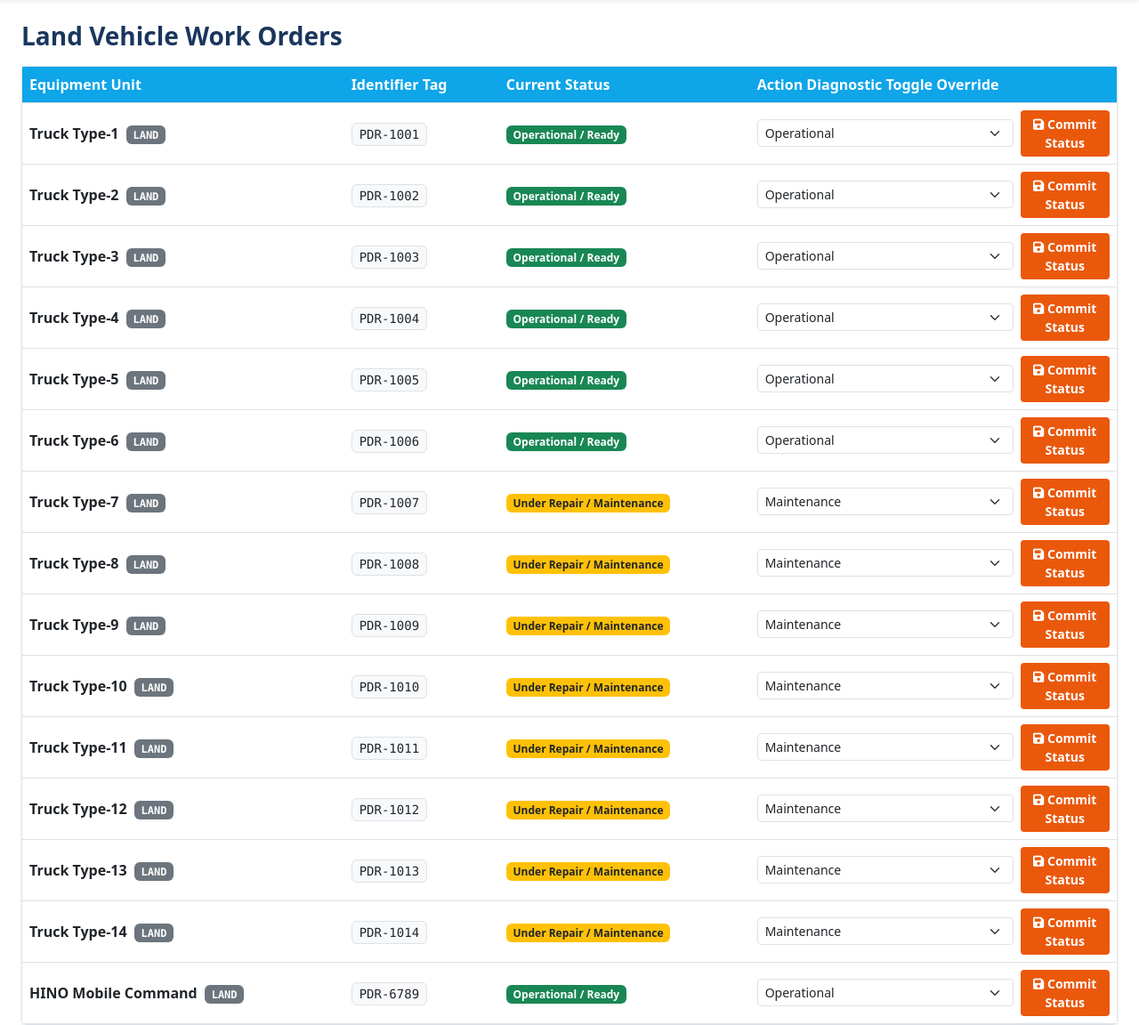
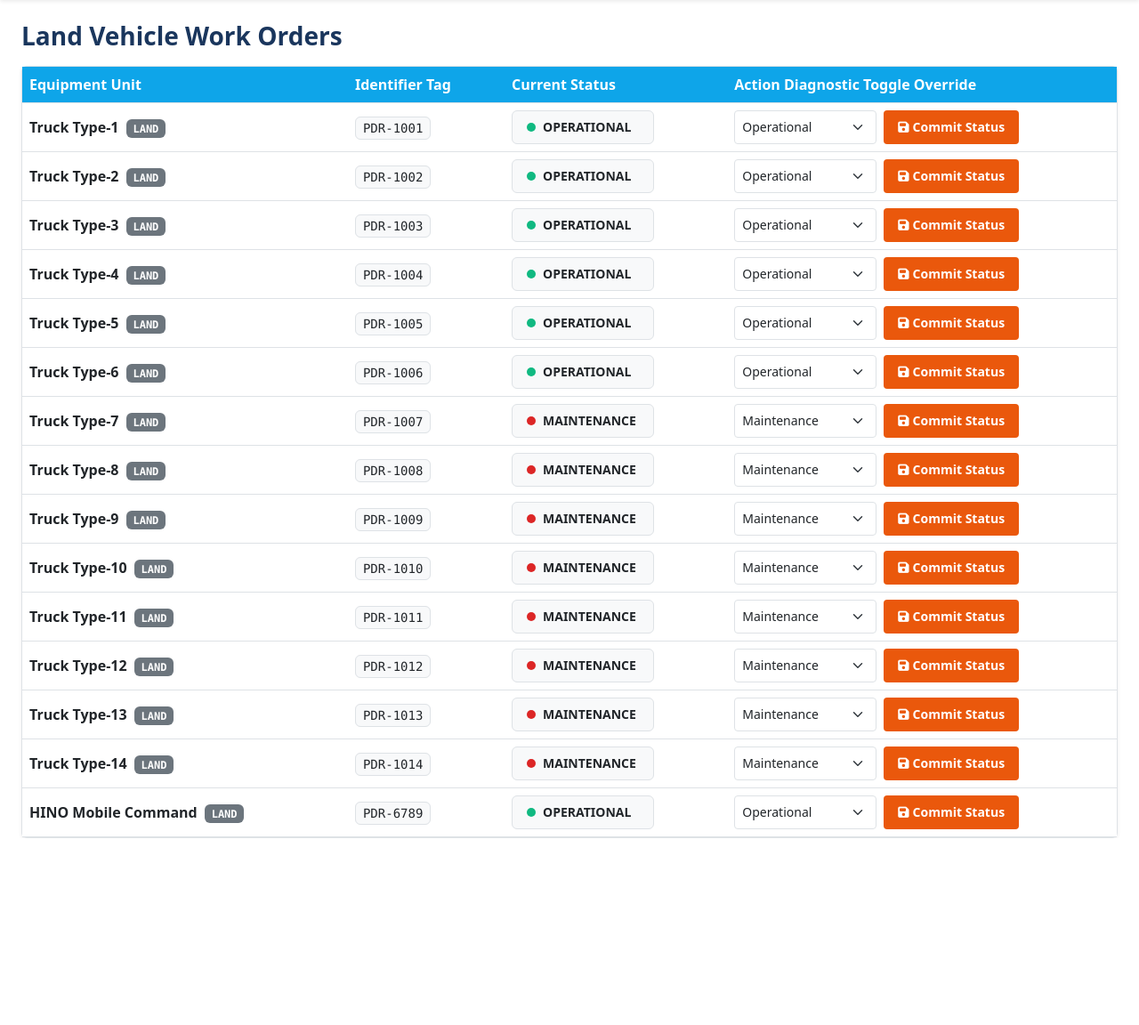
Before and after one commit to Jayroo0/Tumalac_IT, a Django app: page /repair/ in a window 1280 px wide. Shown: the part 60-1212 px from the top of the page at 89% size. After the commit the page ends 1002 px from the top, so only its background shows below. Run offline with Django 5.2, Linux system fonts and the light colour scheme; a user stored in the database is signed in; data comes from the database, SQL or seed files in the repository; both versions use the stored data as it was after the commit.

Commit message:
Bit changes made to repairman dashboard. Input are fixed. Operational and Maintenance.

```diff
--- a/fleet/templates/fleet/repairman_dashboard.html
+++ b/fleet/templates/fleet/repairman_dashboard.html
@@ -11,9 +11,6 @@
         .table-theme th { background-color: #0EA5E9 !important; color: white !important; }
         .btn-save { background-color: #EA580C; color: white; font-weight: bold; }
         .btn-save:hover { background-color: #C2410C; color: white; }
-
-        /* Smooth transition for disappearing alerts */
-        .alert { transition: opacity 0.5s ease; }
     </style>
 </head>
 <body>
@@ -23,13 +20,21 @@
     </nav>
 
     <div class="container-fluid px-4">
+
         {% if messages %}
+        <div id="floating-alert-container" style="position: fixed; bottom: 20px; right: 20px; z-index: 9999; min-width: 300px; max-width: 450px;">
             {% for msg in messages %}
-                <div class="alert alert-success alert-dismissible fade show shadow-sm">
-                    {{ msg }}
-                    <button class="btn-close" data-bs-dismiss="alert" aria-label="Close"></button>
+            <div class="alert alert-success alert-dismissible fade show shadow-lg border-0 mb-2 p-3 text-white bg-dark d-flex align-items-center justify-content-between"
+                 role="alert"
+                 style="border-left: 5px solid #EA580C !important; border-radius: 6px;">
+                <div class="d-flex align-items-center gap-2">
+                    <i class="fa-solid fa-circle-check text-warning"></i>
+                    <span class="fw-semibold font-monospace small">{{ msg }}</span>
                 </div>
+                <button type="button" class="btn-close btn-close-white m-0 p-2" data-bs-dismiss="alert" aria-label="Close"></button>
+            </div>
             {% endfor %}
+        </div>
         {% endif %}
 
         <h3 class="fw-bold mb-3" style="color: #1A365D;">Land Vehicle Work Orders</h3>
@@ -37,34 +42,54 @@
             <div class="card-body p-0 border bg-white rounded">
                 <table class="table table-hover align-middle mb-0">
                     <thead class="table-theme">
-                        <tr><th>Equipment Unit</th><th>Identifier Tag</th><th>Current Status</th><th>Action Diagnostic Toggle Override</th></tr>
+                        <tr>
+                            <th>Equipment Unit</th>
+                            <th>Identifier Tag</th>
+                            <th>Current Status</th>
+                            <th>Action Diagnostic Toggle Override</th>
+                        </tr>
                     </thead>
                     <tbody>
                         {% for vehicle in vehicles %}
                         <tr>
-                            <td class="fw-bold text-dark">{{ vehicle.model_name }} <span class="badge bg-secondary font-monospace text-uppercase ms-1">{{ vehicle.vehicle_type.name }}</span></td>
+                            <td class="fw-bold text-dark">
+                                {{ vehicle.model_name }}
+                                <span class="badge bg-secondary font-monospace text-uppercase ms-1">{{ vehicle.vehicle_type.name }}</span>
+                            </td>
                             <td><code class="bg-light text-dark border px-2 py-1 rounded font-monospace">{{ vehicle.plate_number }}</code></td>
+
                             <td>
-                                {% if vehicle.status|upper == 'OPERATIONAL' %}
-                                    <span class="badge bg-success">Operational / Ready</span>
-                                {% elif vehicle.status|upper == 'MAINTENANCE' %}
-                                    <span class="badge bg-warning text-dark">Under Repair / Maintenance</span>
-                                {% elif vehicle.status|upper == 'DEPLOYED' %}
-                                    <span class="badge bg-info text-dark">Deployed in Field</span>
+                                {% if vehicle.status == 'DEPLOYED' %}
+                                    <div class="border px-3 py-1.5 rounded d-inline-flex align-items-center gap-2 bg-light text-dark fw-semibold" style="min-width: 160px; height: 38px; font-size: 0.875rem;">
+                                        <span style="height: 10px; width: 10px; background-color: #0284C7; border-radius: 50%; display: inline-block;"></span>
+                                        DEPLOYED
+                                    </div>
+                                {% elif vehicle.status == 'MAINTENANCE' %}
+                                    <div class="border px-3 py-1.5 rounded d-inline-flex align-items-center gap-2 bg-light text-dark fw-semibold" style="min-width: 160px; height: 38px; font-size: 0.875rem;">
+                                        <span style="height: 10px; width: 10px; background-color: #DC2626; border-radius: 50%; display: inline-block;"></span>
+                                        MAINTENANCE
+                                    </div>
                                 {% else %}
-                                    <span class="badge bg-danger">Out of Order ({{ vehicle.status }})</span>
+                                    <div class="border px-3 py-1.5 rounded d-inline-flex align-items-center gap-2 bg-light text-dark fw-semibold" style="min-width: 160px; height: 38px; font-size: 0.875rem;">
+                                        <span style="height: 10px; width: 10px; background-color: #10B981; border-radius: 50%; display: inline-block;"></span>
+                                        OPERATIONAL
+                                    </div>
                                 {% endif %}
                             </td>
+
                             <td>
                                 <form method="POST" class="d-flex gap-2 m-0 align-items-center">
                                     {% csrf_token %}
                                     <input type="hidden" name="vehicle_id" value="{{ vehicle.id }}">
-                                    <select name="status" class="form-select form-select-sm" required>
+
+                                    <select name="status" class="form-select form-select-sm" style="max-width: 160px; height: 38px;" required>
                                         <option value="OPERATIONAL" {% if vehicle.status == 'OPERATIONAL' %}selected{% endif %}>Operational</option>
                                         <option value="MAINTENANCE" {% if vehicle.status == 'MAINTENANCE' %}selected{% endif %}>Maintenance</option>
-                                        <option value="DEPLOYED" {% if vehicle.status == 'DEPLOYED' %}selected{% endif %}>Deployed</option>
                                     </select>
-                                    <button type="submit" class="btn btn-sm btn-save"><i class="fa-solid fa-floppy-disk"></i> Commit Status</button>
+
+                                    <button type="submit" class="btn btn-sm btn-save d-inline-flex align-items-center gap-1" style="height: 38px; padding-left: 15px; padding-right: 15px;">
+                                        <i class="fa-solid fa-floppy-disk"></i> Commit Status
+                                    </button>
                                 </form>
                             </td>
                         </tr>
@@ -75,20 +100,21 @@
         </div>
     </div>
 
+    <script src="https://cdn.jsdelivr.net/npm/bootstrap@5.3.0/dist/js/bootstrap.bundle.min.js"></script>
     <script>
         document.addEventListener("DOMContentLoaded", function() {
-            const alerts = document.querySelectorAll('.alert');
+            const alertContainer = document.getElementById("floating-alert-container");
+            if (alertContainer) {
+                setTimeout(function() {
+                    alertContainer.style.transition = "all 0.5s ease";
+                    alertContainer.style.opacity = '0';
+                    alertContainer.style.transform = "translateY(20px)";
 
-            alerts.forEach(function(alert) {
-                // Wait 3 seconds before initiating fade out
-                setTimeout(function() {
-                    alert.style.opacity = '0';
-                    // Allow 500ms CSS transition to finish, then drop from DOM layout completely
                     setTimeout(function() {
-                        alert.remove();
+                        alertContainer.remove();
                     }, 500);
                 }, 3000);
-            });
+            }
         });
     </script>
 </body>
--- a/fleet/views.py
+++ b/fleet/views.py
@@ -4,6 +4,7 @@ from django.contrib.auth.decorators import login_required
 from django.contrib.auth import logout
 from django.contrib.admin.models import LogEntry, CHANGE, ADDITION
 from django.contrib.contenttypes.models import ContentType
+from django.db.models import Case, When, Value, IntegerField
 from .models import Vehicle, VehicleType, Driver  # 🟢 Added Driver model here
 
 # =========================================================================
@@ -121,18 +122,39 @@ def repairman_dashboard(request):
         messages.error(request, "Access restricted to authorized Repair Technicians.")
         return redirect('homepage')
 
+    # Line 124
     if request.method == 'POST':
         vehicle_id = request.POST.get('vehicle_id')
-        vehicle = get_object_or_404(Vehicle, id=vehicle_id)
-        old_status = vehicle.status
         new_status = request.POST.get('status')
 
-        vehicle.status = new_status
-        vehicle.save()
+        if vehicle_id and new_status:
+            vehicle = get_object_or_404(Vehicle, id=vehicle_id)
 
-        log_action_to_admin(request, vehicle, CHANGE, f"Changed status from {old_status} to {new_status} via Repair Bench.")
-        messages.success(request, f"Status updated for {vehicle.model_name} successfully!")
+            if new_status in ['OPERATIONAL', 'MAINTENANCE']:
+                if new_status == 'MAINTENANCE' and vehicle.assigned_driver:
+                    vehicle.assigned_driver = None
+
+                vehicle.status = new_status
+                vehicle.save()
+                messages.success(request, f"Status for {vehicle.model_name} updated successfully.")
+            else:
+                messages.error(request, "Unauthorized status change attempted.")
+        else:
+            messages.error(request, "Missing structural data parameters.")
+
         return redirect('repairman_dashboard')
+
+    # 2. Render Page Grid with Custom Priority Sorting (GET requests)
+    # This creates a virtual sorting weights layer: Maintenance = 1, Operational = 2, Deployed = 3
+    vehicles = Vehicle.objects.all().order_by(
+        Case(
+            When(status='MAINTENANCE', then=Value(1)),
+            When(status='OPERATIONAL', then=Value(2)),
+            default=Value(3),
+            output_field=IntegerField(),
+        ),
+        'model_name' # Secondary sorting alphabetic by name if statuses are equal
+    )
 
     vehicles = Vehicle.objects.all().exclude(vehicle_type__name__iexact='MARINE').select_related('vehicle_type', 'assigned_driver')
     return render(request, 'fleet/repairman_dashboard.html', {'vehicles': vehicles})
```
Also changed, not shown: fleet/templates/fleet/logistics_dashboard.html (+36 -2 lines), db.sqlite3.
